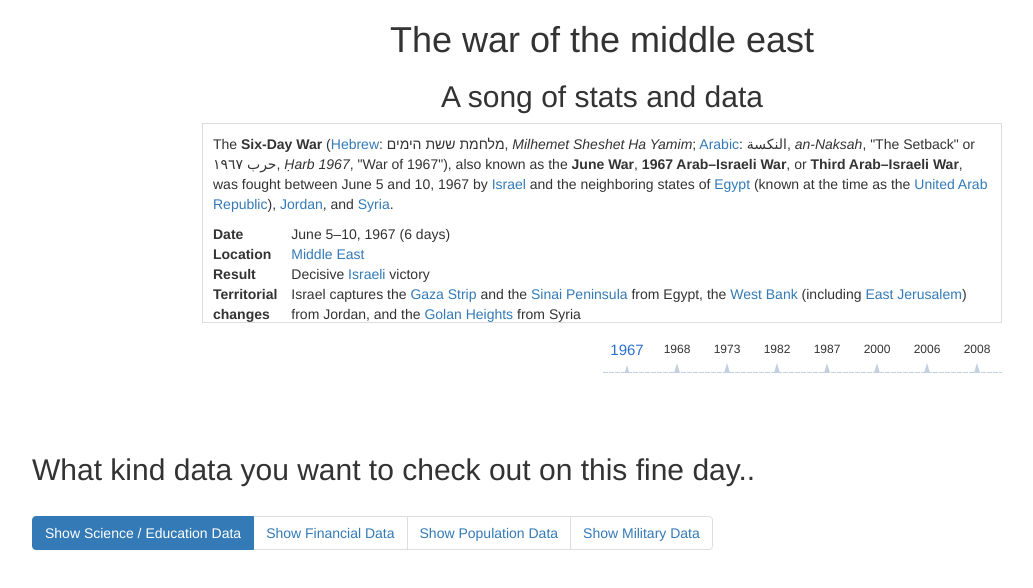
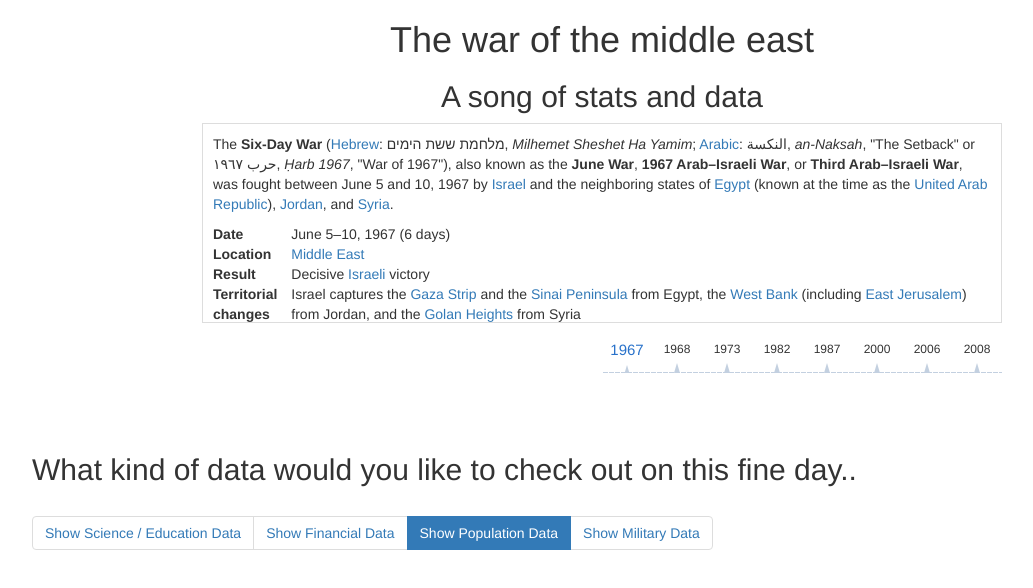
Before and after one commit to Hundia/MiddleEastStatsDataVisualization, a website: page SVG/D3Htmls/Index.html in a window 1280 px wide. Shown: the whole page, without its empty margins (38-1071 px from the left). Drawn offline with nearby package versions, Linux system fonts and the light colour scheme; no server answers; files whose address does not match are found by name.

Commit message:
Some more minor updates

```diff
--- a/SVG/D3Htmls/Index.html
+++ b/SVG/D3Htmls/Index.html
@@ -389,11 +389,11 @@
         </div>
 
         <br><br>
-        <h2>What kind data you want to check out on this fine day..</h2>
+        <h2>What kind of data would you like to check out on this fine day..</h2>
         <ul class="pagination col-sm-12">
-            <li class="listItem active" data-interest="science_education"><a href="#">Show Science / Education Data</a></li>
+            <li class="listItem" data-interest="science_education"><a href="#">Show Science / Education Data</a></li>
             <li class="listItem" data-interest="financial"><a href="#">Show Financial Data</a></li>
-            <li class="listItem" data-interest="population"><a href="#">Show Population Data</a></li>
+            <li class="listItem active" data-interest="population"><a href="#">Show Population Data</a></li>
             <li class="listItem" data-interest="military"><a href="#">Show Military Data</a></li>
         </ul>
 
@@ -414,10 +414,12 @@
 
 //        var hostAddr = '37.46.36.36:5000';
         var hostAddr = 'localhost:5000';
+        //  -------------------------------------------------------------------------------------
+        //  Decided not to play game of thrones music when entering the website eventually... :-(
 //        $(document).ready(function() {
 //            $("#my_audio").get(0).play();
 //        });
-
+        //  -------------------------------------------------------------------------------------
         $('.listItem').click(function() {
             $('.listItem').removeClass('active');
             $(this).addClass('active');
@@ -431,7 +433,7 @@
 
         }
 
-        var currentFieldOfInterest = "science_education";
+        var currentFieldOfInterest = "population";
         var lastCalledFunction;
         var redrawingDueToChangeinField = false;
 
@@ -449,6 +451,7 @@
             return indicators;
         }
 
+        //  Deprecated
         function CSVtoArray(text) {
             var re_valid = /^\s*(?:'[^'\\]*(?:\\[\S\s][^'\\]*)*'|"[^"\\]*(?:\\[\S\s][^"\\]*)*"|[^,'"\s\\]*(?:\s+[^,'"\s\\]+)*)\s*(?:,\s*(?:'[^'\\]*(?:\\[\S\s][^'\\]*)*'|"[^"\\]*(?:\\[\S\s][^"\\]*)*"|[^,'"\s\\]*(?:\s+[^,'"\s\\]+)*)\s*)*$/;
             var re_value = /(?!\s*$)\s*(?:'([^'\\]*(?:\\[\S\s][^'\\]*)*)'|"([^"\\]*(?:\\[\S\s][^"\\]*)*)"|([^,'"\s\\]*(?:\s+[^,'"\s\\]+)*))\s*(?:,|$)/g;
@@ -749,10 +752,6 @@
             return indicators;
         }
 
-
-
-
-
         function showLoading() {
             $(".loader").show();
         }
```
